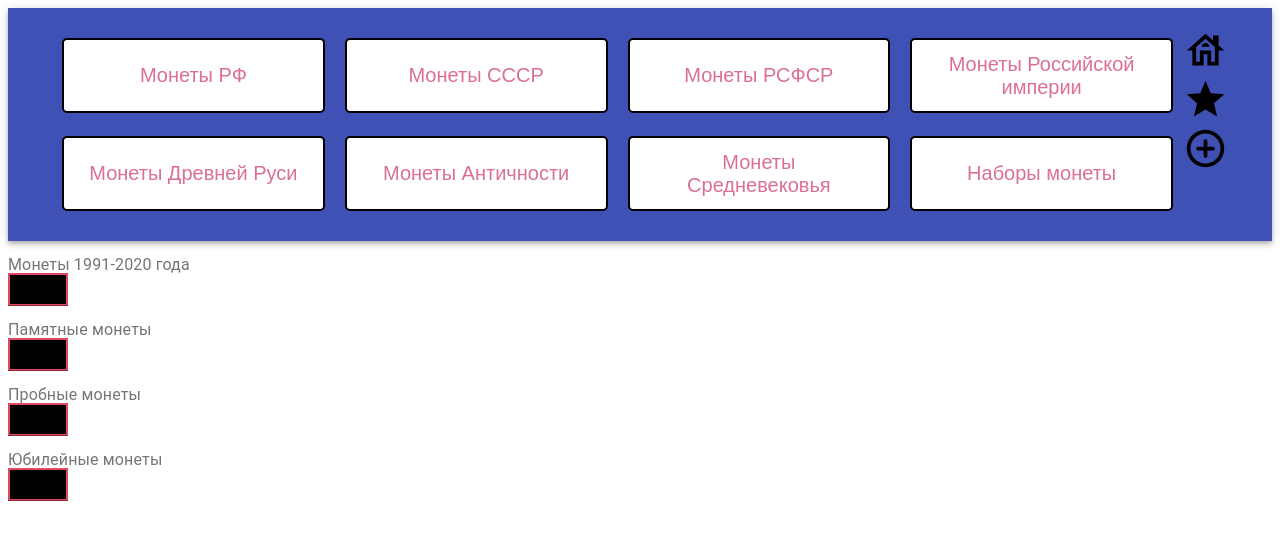
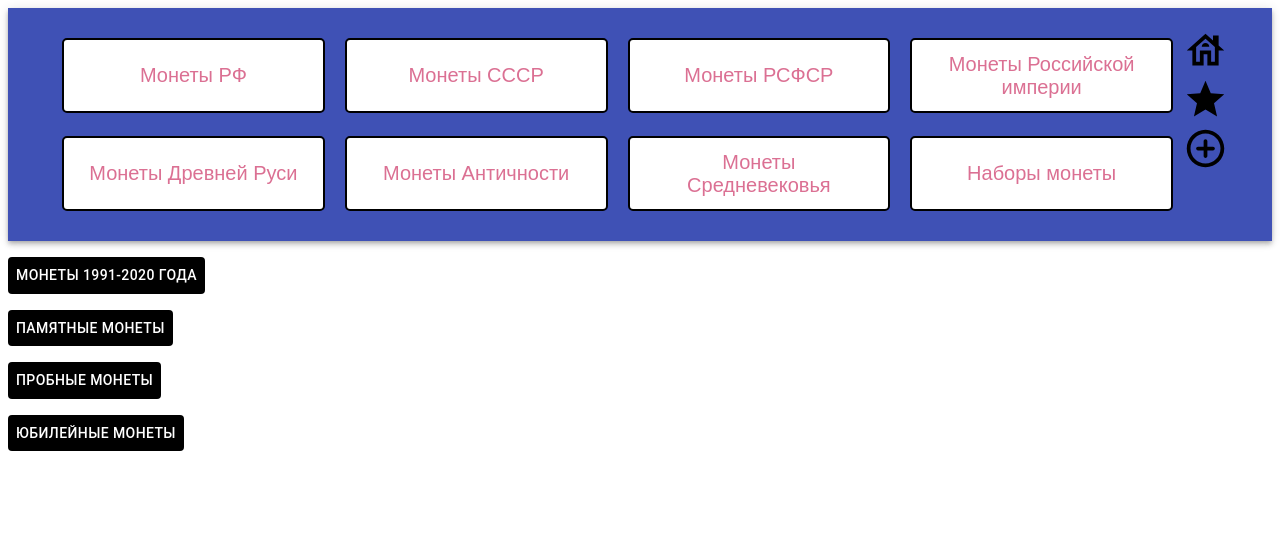
Before and after one commit to alyxmamathemm/bank-notes, a Next.js app: page /CoinsOfRussia in a window 1280 px wide. Shown: the top 540 px of the page. Built offline with nearby package versions, Linux system fonts and the light colour scheme.

Commit message:
Менющка

```diff
--- a/pages/CoinsOfRussia.js
+++ b/pages/CoinsOfRussia.js
@@ -20,7 +20,16 @@ import {
   FormControl,
 } from "@material-ui/core";
 import styled from "styled-components";
-<i class="fa fa-accusoft fa-2x"></i>;
+
+const MuiButton = styled(Button)`
+  background: black;
+  color: white;
+
+  &:hover {
+    background: #000000c9;
+    color: white;
+  }
+`;
 
 export default function SimpleMenu() {
   const [anchorEl, setAnchorEl] = React.useState(null);
@@ -111,47 +120,72 @@ export default function SimpleMenu() {
         </Toolbar>
       </AppBar>
       <p> </p>
-      <form>
-        <InputLabel id="demo-simple-select-label">
-          Монеты 1991-2020 года
-        </InputLabel>
-        <Select id="cd-dropdown" onChange={handleChange}>
-          <MenuItem value="https://www.youtube.com/">Кнопка</MenuItem>
-          <MenuItem value="https://www.youtube.com/">рыжый</MenuItem>
-        </Select>
-        <p> </p>
-        <InputLabel id="demo-simple-select-label">Памятные монеты</InputLabel>
-        <Select id="cd-dropdown" onChange={handleChange}>
-          <MenuItem value="https://www.youtube.com/">Кнопка</MenuItem>
-          <MenuItem value="https://www.youtube.com/">рыжый</MenuItem>
-        </Select>
-        <p> </p>
 
-        <div className="Button">
-          <InputLabel id="demo-simple-select-label">Пробные монеты</InputLabel>
-          <Select id="cd-dropdown" onChange={handleChange}>
-            <MenuItem value="https://www.youtube.com/">Кнопка</MenuItem>
-            <MenuItem value="https://www.youtube.com/">рыжый</MenuItem>
-          </Select>
-        </div>
+      <MuiButton
+        aria-controls="simple-menu"
+        aria-haspopup="true"
+        onClick={handleClick}
+      >
+        Монеты 1991-2020 года
+      </MuiButton>
+      <Menu
+        id="simple-menu"
+        anchorEl={anchorEl}
+        keepMounted
+        open={Boolean(anchorEl)}
+        onClose={handleClose}
+      >
+        <MenuItem onClick={handleClose}>Раз</MenuItem>
+        <MenuItem onClick={handleClose}>Два</MenuItem>
+        <MenuItem value="https://www.youtube.com/" onClick={handleClose}>
+          Три
+        </MenuItem>
+      </Menu>
+      <p></p>
+      <MuiButton
+        aria-controls="simple-menu"
+        aria-haspopup="true"
+        onClick={handleClick}
+      >
+        Памятные монеты
+      </MuiButton>
+      <Menu
+        id="simple-menu"
+        anchorEl={anchorEl}
+        keepMounted
+        open={Boolean(anchorEl)}
+        onClose={handleClose}
+      >
+        <MenuItem onClick={handleClose}>ава</MenuItem>
+        <MenuItem onClick={handleClose}>ffffав</MenuItem>
+        <MenuItem value="https://www.youtube.com/">Три</MenuItem>
+      </Menu>
 
-        <p> </p>
+      <p></p>
+      <MuiButton
+        aria-controls="simple-menu"
+        aria-haspopup="true"
+        onClick={handleClick}
+      >
+        Пробные монеты
+      </MuiButton>
 
-        <InputLabel htmlFor="anniversary-coins-id">
-          Юбилейные монеты{" "}
-        </InputLabel>
-        <Select
-          id="cd-dropdown"
-          onChange={handleChange}
-          inputProps={{
-            name: "anniversary-coins",
-            id: "anniversary-coins-id",
-          }}
-        >
-          <MenuItem value="https://www.youtube.com/">Кнопка</MenuItem>
-          <MenuItem value="https://www.youtube.com/">рыжый</MenuItem>
-        </Select>
-      </form>
+      <p></p>
+      <MuiButton
+        aria-controls="simple-menu"
+        aria-haspopup="true"
+        onClick={handleClick}
+      >
+        Юбилейные монеты
+      </MuiButton>
+      <Menu>
+        id="simple-menu" anchorEl={anchorEl}
+        keepMounted open={Boolean(anchorEl)}
+        onClose={handleClose}
+        <MenuItem onClick={handleClose}>аfffffffffffffffffвcа</MenuItem>
+        <MenuItem onClick={handleClose}>ав</MenuItem>
+        <MenuItem value="https://www.youtube.com/">Три</MenuItem>
+      </Menu>
 
       <style>
         {`
@@ -187,79 +221,9 @@ export default function SimpleMenu() {
     margin-left: -60px;
    }
 
-.select{
-  width: 300px;
-}
-
-   .FormControl{
-    max-width: 100000px;
-    max-height: 1000px;
-    width: 200px;
-    height: 200px;
-
-   }
-
-   .Select{
-    max-width: 100000px;
-    max-height: 1000px;
-    width: 200px;
-    height: 200px;
-
-   }
-
-  .InputLabel{
-    max-width: 100000px;
-    max-height: 1000px;
-    width: 200px;
-    height: 200px;
-
-  }
-
-   .MenuItem{
-    max-width: 100000px;
-    max-height: 1000px;
-    width: 200px;
-    height: 200px;
-   }
-
-
-
-   .title {
-    border-bottom: 1px dashed MediumBlue;
-    color: #0000CD;
-    font-size: 11px;
-    z-index: 1;
-    display: inline-block;
-    position: relative;
-    font-variant: none
-    width: 50px;
-    top: 100%;
-    left: 50%;
-    margin-left: -60px;
-
-
-
-    }
-
-
-   }
-
-
-
 }
 `}
       </style>
-      <Menu
-        id="simple-menu"
-        anchorEl={anchorEl}
-        keepMounted
-        open={Boolean(anchorEl)}
-        onClose={handleClose}
-      >
-        <MenuItem onClick={handleClose}>Раз</MenuItem>
-        <MenuItem onClick={handleClose}>Два</MenuItem>
-        <MenuItem onClick={handleClose}>Три</MenuItem>
-      </Menu>
     </div>
   );
 }
```
